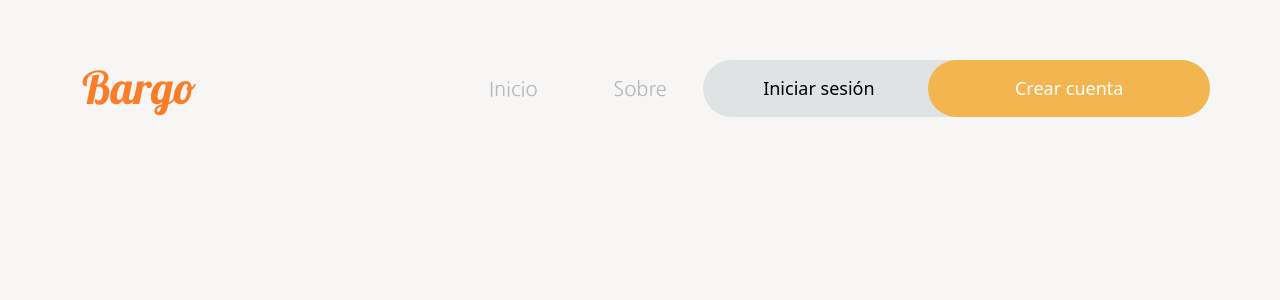
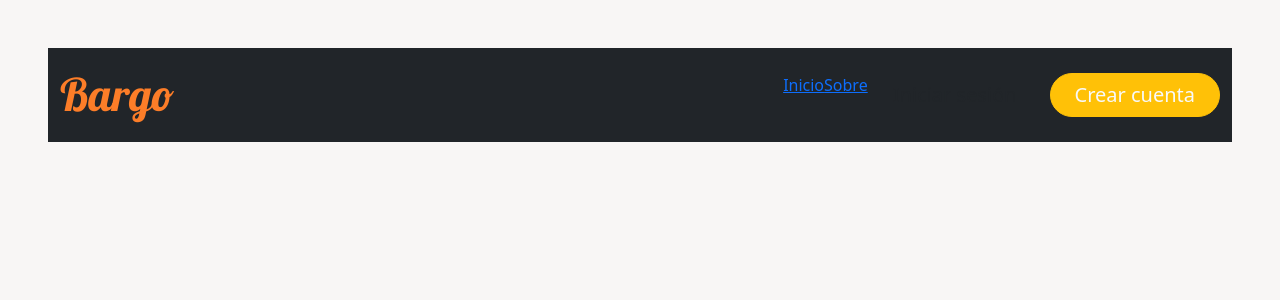
Before and after one commit to jaglux12/bargo-oficial-web-page, a PHP site: page / in a window 1280 px wide. Shown: the top 300 px of the page. Run offline with PHP 8.4, Linux system fonts and the light colour scheme.

Commit message:
cambios en el index

```diff
--- a/index.html
+++ b/index.html
@@ -1,10 +1,12 @@
+<!DOCTYPE html>
 <html>
 
 	<head lang="es">
 
+		<meta name="viewport" content="width=device-width, initial-scale=1.0">
+
 		<meta charset="utf-8">
 		<title> Bargo - Gestor de libros </title>
-		<meta name="viewport" content="width=device-width, initial-scale=1.0">
 
 		<!-- CSS - bootstrap -->
 		<link href="https://cdn.jsdelivr.net/npm/bootstrap@5.2.0-beta1/dist/css/bootstrap.min.css" rel="stylesheet"
@@ -17,53 +19,25 @@
 
 	<body>
 
+	<nav class="navbar navbar-expand-sm bg-dark m-5">
+  		<div class="container-fluid">
+    		<a class="navbar-brand" href="#" id="tituloBargo">Bargo</a>
+    		<button class="navbar-toggler" type="button" data-bs-toggle="collapse" data-bs-target="#navbarSupportedContent" aria-controls="navbarSupportedContent" aria-expanded="false" aria-label="Toggle navigation">
+      	<span class="navbar-toggler-icon"></span>
+    		</button>
 
-		<div class="container" id="containerTitulo">
-
-			<div class="row">
-
-				<div class="col-xs-6 col-sm-5 col-md-5 col-lg-4">
-					<h1 id="tituloBargo">Bargo</h1>
-				</div>
-
-				<div class="col-lg-8 d-none d-xs-none d-sm-none d-md-none d-lg-block">
-					<div class="row">
-						<div class="col-md-2" id="panelOpcionesPrincipales">
-							<a href="#inicio" id="tituloOpcionesPrincipales"> Inicio </a>
-						</div>
-
-						<div class="col-md-2" id="panelOpcionesPrincipales">
-							<a href="#sobreBargo" id="tituloOpcionesPrincipales"> Sobre </a>
-						</div>
-
-						<div class="col-md-8"id="panelLogin">
-							<div class="row" style="width: 100%; height:100%;">
-
-								<button type="button" name="button" class="col-lg-5"
-								id="botonIniciarSesion">Iniciar sesión</button>
-
-								<button type="button" name="button" class="col-lg-7"
-								id="botonCrearCuenta">Crear cuenta</button>
-							</div>
-						</div>
-					</div>
-				</div>
-
-				<div class="col-xs-6 col-sm-7 col-md-7 d-block d-lg-none d-xl-none d-xxl-none">
-					<div class="row">
-						<div class="col-md-12">
-							<a href="#" id="btnMasOpciones">...</a>
-						</div>
-					</div>
-				</div>
-
-
-
-			</div>
-
-		</div>
-
-		</div>
+    	<div class="collapse navbar-collapse" id="navbarSupportedContent">
+      	<ul class="navbar-nav me-auto mb-2 mb-lg-0">
+    		</ul>
+      	<form class="d-flex" role="search">
+					<a href="#"> Inicio </a>
+					<a href="">Sobre</a>
+					<button class="btn btn-dark fs-5 px-4 text-light rounded-pill me-2 bg-transparent text-dark border border-dark" type="submit"> Iniciar sesión</button>
+        	<button class="btn btn-warning fs-5 px-4 text-light rounded-pill" type="submit">Crear cuenta</button>
+      	</form>
+    	</div>
+  	</div>
+	</nav>
 
 
 	</body>
--- a/style/index/style-index.css
+++ b/style/index/style-index.css
@@ -58,14 +58,9 @@ body{
 }
 
 #btnMasOpciones{
-		font-size: 100px;
-		display: flex;
-		text-align: right;
-		align-items: center;
-		justify-content: center;
-		width: 50%;
-		text-decoration: none;
-		background-color: red;
+	border-radius: 100px 100px 100px 100px;
+	border-width: 0px;
+	background-color: transparent;
 }
 
 #panelMasOpciones{
```
Also changed, not shown: imgs/iconos/menus/mas_opciones.png (added).
